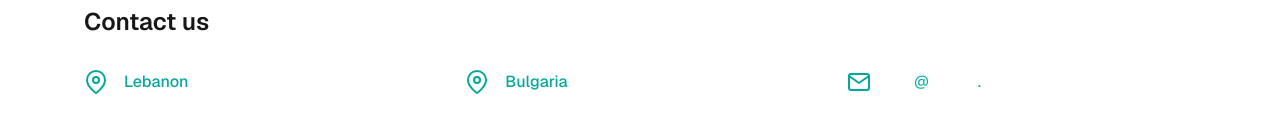
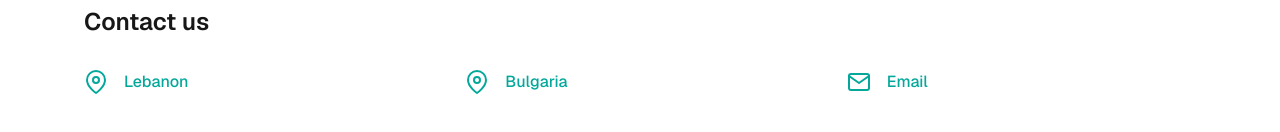
Before and after one commit to Drakhtar359/mozuk-site, a Next.js app in the folder apps/web/: page / in a window 1280 px wide. Shown: the part 2282-2414 px from the top of the page. Built offline with nearby package versions, Linux system fonts and the light colour scheme.

Commit message:
ui(home): make email formatting symmetrical with location entries

```diff
--- a/apps/web/src/app/page.tsx
+++ b/apps/web/src/app/page.tsx
@@ -149,9 +149,8 @@ export default function Home() {
               </svg>
             </div>
             <div>
-              <div className="text-white">
-                info<span className="text-[var(--brand)]">@</span>mozuk<span className="text-[var(--brand)]">.</span>net
-              </div>
+              <div className="text-[var(--brand)] font-medium">Email</div>
+              <div className="text-white text-sm opacity-80">info@mozuk.net</div>
             </div>
           </div>
         </div>
```
